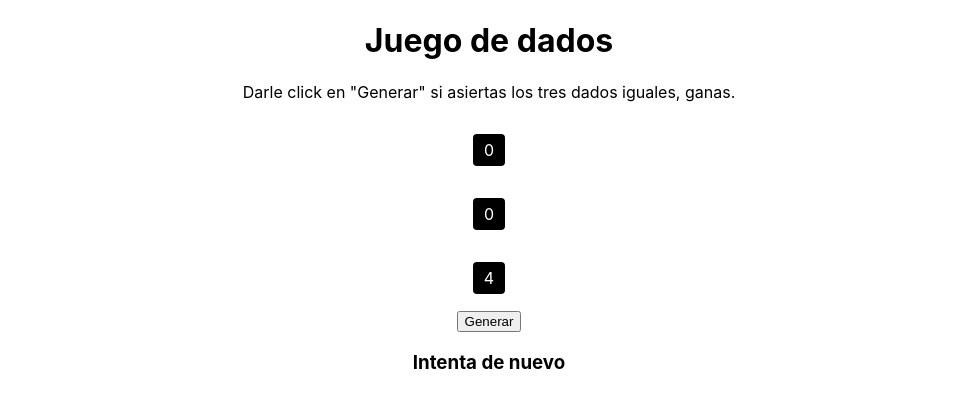
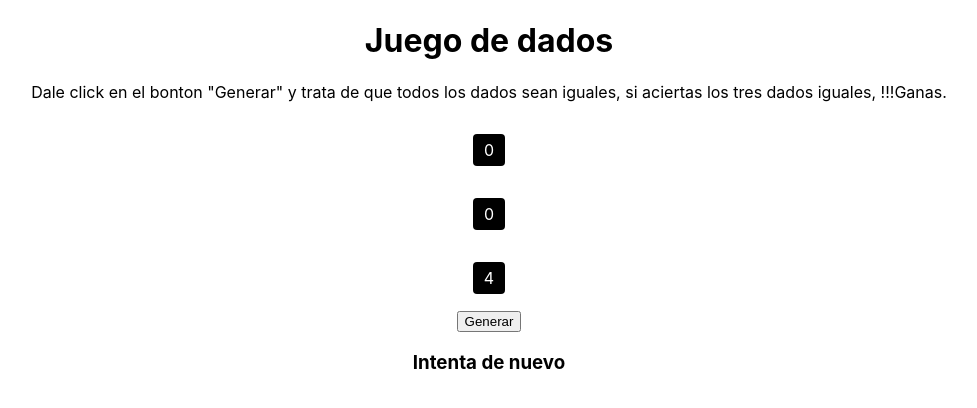
Before and after one commit to kwaale/JuegoDados, a React (Create React App) app: page / in a window 1280 px wide. Shown: the top 408 px of the page, without its empty margins (151-1128 px from the left). Built offline with nearby package versions, Linux system fonts and the light colour scheme.

Commit message:
Probando 3

```diff
--- a/src/App.js
+++ b/src/App.js
@@ -20,7 +20,7 @@ class App extends Component {
     return (
       <div className="App">
         <h1>Juego de dados</h1>
-        <p>Darle click en "Generar" si asiertas los tres dados iguales, ganas.</p>
+        <p>Dale click en el bonton "Generar" y trata de que todos los dados sean iguales, si aciertas los tres dados iguales, !!!Ganas.</p>
         <Dado valor={this.state.valor1} />
         <Dado valor={this.state.valor2} />
         <Dado valor={this.state.valor3} />
@@ -42,7 +42,7 @@ class App extends Component {
   }
   winerGame(){
     if(this.state.valor1 === this.state.valor2 && this.state.valor3 === this.state.valor2){
-      return (<h3>Ganaste</h3>)
+      return (<h3>!!!!!!!!!!!!Ganaste¡¡¡¡¡¡¡¡¡¡¡¡¡¡¡¡</h3>)
     }else return (<h3>Intenta de nuevo</h3>)
   }
 }
```
